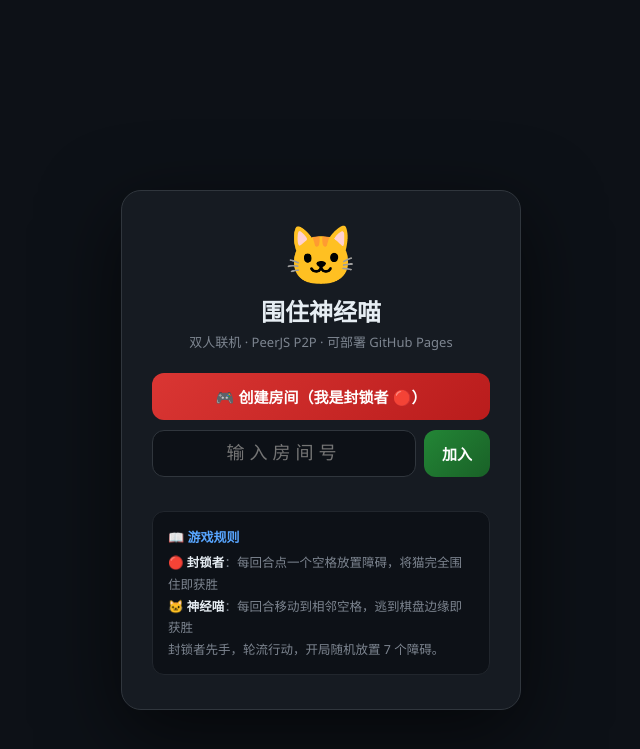
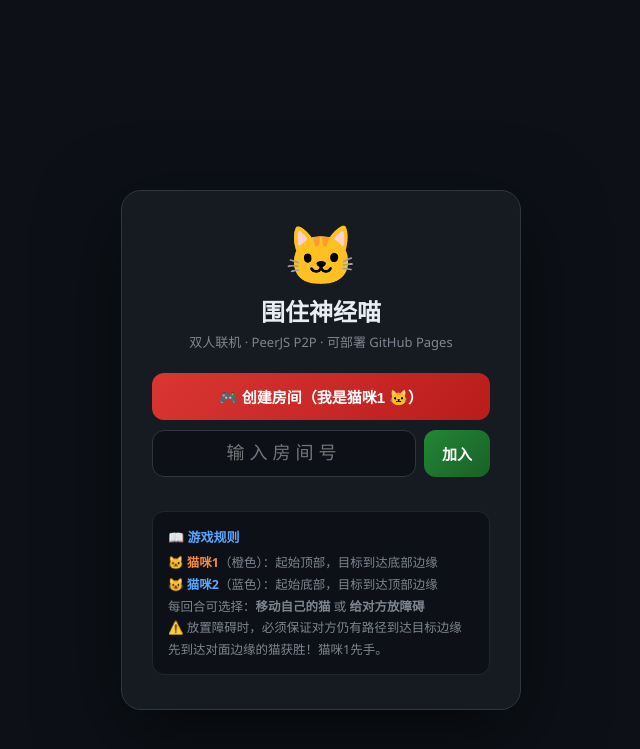
Before and after one commit to RaymondMcGuire/raymondmcguire.github.io, a Jekyll site: the page games/neurocat.html, which Jekyll copies as it is, in a window 1280 px wide. Shown: the top 749 px of the page, without its empty margins (319-959 px from the left). Built offline with Jekyll 4.4.1, drawn with Linux system fonts in a browser that asks for light colours; part of the change alters nothing that is shown.

Commit message:
重构围住神经猫游戏：双猫竞速对战模式
将原"封锁者 vs 猫"改为"猫 vs 猫"对称竞速模式：

核心改动：
- 实现BFS路径验证算法，防止放置障碍堵死对方所有路径
- 双猫系统：cat1（橙🐱）起始顶部目标底部，cat2（蓝😺）起始底部目标顶部
- 行动选择机制：每回合可选择移动自己的猫或给对方放障碍
- 胜利条件：先到达对面边缘的猫获胜

技术实现：
- 添加hasPathToGoal/canCat1Reach/canCat2Reach/isValidBlock路径验证函数
- 重构游戏状态：{board, cats:{cat1,cat2}, turn, winner}
- 新增setActionMode/applyMove/applyBlock游戏逻辑函数
- 完全重写render函数支持双猫渲染和双色高亮（绿=可移动，橙=可放障碍）
- 更新网络消息格式：统一为action消息{type:'move'|'block', player, r, c}
- 角色系统：cat1=房主，cat2=加入者

UI/UX改进：
- 添加行动选择按钮（移动猫咪/放置障碍）
- 新增CSS样式：.cat1/.cat2/.vb/.action-btns/.btn-action
- 更新游戏规则说明、图例、状态提示
- 智能提示：未选择行动模式、障碍非法、堵死路径等

https://claude.ai/code/session_0125u9FxdgeG8Nkb2X1wfoQY

```diff
--- a/games/neurocat.html
+++ b/games/neurocat.html
@@ -60,6 +60,20 @@ h1{font-size:24px;margin:10px 0 4px;font-weight:700}
 .badge{font-size:10px;padding:2px 7px;border-radius:20px;font-weight:700;vertical-align:middle;margin-left:4px}
 .b-on{background:#0d2818;color:#3fb950}.b-off{background:#2d1b1b;color:#f85149}.b-wait{background:#1c2210;color:#f0883e}
 
+/* action buttons */
+.action-btns{display:flex;gap:8px;margin-bottom:12px;max-width:440px;width:100%}
+.btn-action{flex:1;padding:12px;border:2px solid #30363d;border-radius:10px;background:#161b22;color:#e6edf3;font-size:14px;font-weight:700;cursor:pointer;transition:all .2s}
+.btn-action:disabled{opacity:.4;cursor:not-allowed}
+.btn-action.active{background:#238636;border-color:#3fb950;color:#fff;box-shadow:0 0 12px rgba(63,185,80,.4)}
+.btn-action:not(:disabled):hover{border-color:#58a6ff}
+
+/* dual cats */
+.cat1{background:#3b2a00;border:2px solid #f0883e;box-shadow:0 0 12px rgba(240,136,62,.65)}
+.cat2{background:#1a2b3b;border:2px solid #58a6ff;box-shadow:0 0 12px rgba(88,166,255,.65)}
+
+/* block highlight */
+.vb{background:#2d1f10;border:2px solid #f0883e;box-shadow:0 0 7px rgba(240,136,62,.4);cursor:pointer}
+
 /* spinner */
 .spin{display:inline-block;width:14px;height:14px;border:2px solid #7d8590;border-top-color:#e6edf3;border-radius:50%;animation:sp .7s linear infinite;vertical-align:middle;margin-right:6px}
 @keyframes sp{to{transform:rotate(360deg)}}
@@ -74,7 +88,7 @@ h1{font-size:24px;margin:10px 0 4px;font-weight:700}
     <h1>围住神经喵</h1>
     <p class="sub">双人联机 · PeerJS P2P · 可部署 GitHub Pages</p>
 
-    <button id="createBtn" class="btn btn-red" onclick="createRoom()">🎮 创建房间（我是封锁者 🔴）</button>
+    <button id="createBtn" class="btn btn-red" onclick="createRoom()">🎮 创建房间（我是猫咪1 🐱）</button>
 
     <div id="waitBox">
       <div class="wt">✅ 房间已创建，将以下号码分享给朋友</div>
@@ -94,9 +108,11 @@ h1{font-size:24px;margin:10px 0 4px;font-weight:700}
 
     <div class="rules">
       <b class="t">📖 游戏规则</b>
-      <p>🔴 <b style="color:#e6edf3">封锁者</b>：每回合点一个空格放置障碍，将猫完全围住即获胜<br>
-         🐱 <b style="color:#e6edf3">神经喵</b>：每回合移动到相邻空格，逃到棋盘边缘即获胜<br>
-         封锁者先手，轮流行动，开局随机放置 7 个障碍。</p>
+      <p>🐱 <b style="color:#f0883e">猫咪1</b>（橙色）：起始顶部，目标到达底部边缘<br>
+         😺 <b style="color:#58a6ff">猫咪2</b>（蓝色）：起始底部，目标到达顶部边缘<br>
+         每回合可选择：<b>移动自己的猫</b> 或 <b>给对方放障碍</b><br>
+         ⚠️ 放置障碍时，必须保证对方仍有路径到达目标边缘<br>
+         先到达对面边缘的猫获胜！猫咪1先手。</p>
     </div>
   </div>
 </div>
@@ -114,12 +130,17 @@ h1{font-size:24px;margin:10px 0 4px;font-weight:700}
     <button id="rstBtn" class="btn-sm btn-rst" onclick="resetGame()">再来一局</button>
   </div>
   <div class="sbar"><p id="stTxt" style="color:#7d8590"><span class="spin"></span>连接中…</p></div>
+  <div id="actionBtns" class="action-btns">
+    <button id="moveBtn" class="btn-action" onclick="setActionMode('move')">🐾 移动猫咪</button>
+    <button id="blockBtn" class="btn-action" onclick="setActionMode('block')">🚧 放置障碍</button>
+  </div>
   <div id="board"></div>
   <div class="legend">
+    <span class="ld"><span class="ldot cat1"></span>猫咪1🐱（橙）</span>
+    <span class="ld"><span class="ldot cat2"></span>猫咪2😺（蓝）</span>
     <span class="ld"><span class="ldot" style="background:#6e1a1a;border:1px solid #da3633"></span>障碍</span>
-    <span class="ld"><span class="ldot" style="background:#3b2a00;border:2px solid #f0883e"></span>猫咪🐱</span>
     <span class="ld"><span class="ldot" style="background:#0d2818;border:2px solid #3fb950"></span>可移动</span>
-    <span class="ld"><span class="ldot" style="background:#1c2128"></span>空格</span>
+    <span class="ld"><span class="ldot" style="background:#2d1f10;border:2px solid #f0883e"></span>可放障碍</span>
   </div>
 </div>
 
@@ -137,6 +158,7 @@ const PEER_CFG = {
 // ── State ──────────────────────────────────────────────────────────
 let peer=null, conn=null, myRole=null, roomCode=null, gs=null;
 let linked=false, joinTimeout=null, retryCount=0;
+let currentActionMode=null;
 
 // ── Hex helpers ────────────────────────────────────────────────────
 const nbrs=(r,c)=>r%2===0
@@ -146,6 +168,51 @@ const inB=(r,c)=>r>=0&&r<N&&c>=0&&c<N;
 const isEdge=(r,c)=>r===0||r===N-1||c===0||c===N-1;
 const vMoves=(b,r,c)=>nbrs(r,c).filter(([nr,nc])=>inB(nr,nc)&&b[nr][nc]===0);
 const surrounded=(b,r,c)=>vMoves(b,r,c).length===0;
+
+// ── BFS Path Validation ────────────────────────────────────────────
+function hasPathToGoal(board, sr, sc, goalCheck) {
+  const visited = Array(N).fill(null).map(() => Array(N).fill(false));
+  const queue = [[sr, sc]];
+  visited[sr][sc] = true;
+
+  while(queue.length > 0) {
+    const [r, c] = queue.shift();
+    if(goalCheck(r, c)) return true;
+
+    for(const [nr, nc] of nbrs(r, c)) {
+      if(inB(nr, nc) && !visited[nr][nc] && board[nr][nc] === 0) {
+        visited[nr][nc] = true;
+        queue.push([nr, nc]);
+      }
+    }
+  }
+  return false;
+}
+
+function canCat1Reach(board, cat1r, cat1c) {
+  return hasPathToGoal(board, cat1r, cat1c, (r, c) => r === N - 1);
+}
+
+function canCat2Reach(board, cat2r, cat2c) {
+  return hasPathToGoal(board, cat2r, cat2c, (r, c) => r === 0);
+}
+
+function isValidBlock(board, cats, blockR, blockC, currentPlayer) {
+  if((cats.cat1.r === blockR && cats.cat1.c === blockC) ||
+     (cats.cat2.r === blockR && cats.cat2.c === blockC)) {
+    return false;
+  }
+
+  const testBoard = board.map(row => [...row]);
+  testBoard[blockR][blockC] = 1;
+
+  const opponent = currentPlayer === 'cat1' ? 'cat2' : 'cat1';
+  if(opponent === 'cat1') {
+    return canCat1Reach(testBoard, cats.cat1.r, cats.cat1.c);
+  } else {
+    return canCat2Reach(testBoard, cats.cat2.r, cats.cat2.c);
+  }
+}
 
 // ── Helpers ────────────────────────────────────────────────────────
 function $(id){return document.getElementById(id);}
@@ -167,9 +234,11 @@ function randCode(){
 function mkState(){
   const b=Array(N).fill(null).map(()=>Array(N).fill(0));
   let n=0;
-  while(n<7){const r=Math.floor(Math.random()*N),c=Math.floor(Math.random()*N);
-    if(!b[r][c]&&!(r===4&&c===4)){b[r][c]=1;n++;}}
-  return{board:b,cat:{r:4,c:4},turn:'blocker',winner:null};
+  while(n<3){
+    const r=Math.floor(Math.random()*N),c=Math.floor(Math.random()*N);
+    if(!b[r][c]&&r!==0&&r!==N-1&&c!==4){b[r][c]=1;n++;}
+  }
+  return{board:b,cats:{cat1:{r:0,c:4},cat2:{r:8,c:4}},turn:'cat1',winner:null};
 }
 
 // ── Send / Receive ──────────────────────────────────────────────────
@@ -182,10 +251,15 @@ function onData(raw){
   try{m=typeof raw==='string'?JSON.parse(raw):raw;}catch{return;}
   if(m.type==='state'){
     gs=m.data; render(); syncStatus();
-  } else if(m.type==='cat_move' && myRole==='blocker'){
-    applyMove(m.data.r, m.data.c);
-  } else if(m.type==='reset' && myRole==='cat'){
-    gs=m.data; render(); syncStatus();
+  } else if(m.type==='action'){
+    if(m.data.player===myRole) return;
+    if(m.data.type==='move'){
+      applyMove(m.data.player,m.data.r,m.data.c);
+    } else if(m.data.type==='block'){
+      applyBlock(m.data.player,m.data.r,m.data.c);
+    }
+  } else if(m.type==='reset'){
+    gs=m.data; currentActionMode=null; render(); syncStatus();
   }
 }
 
@@ -194,7 +268,7 @@ function wireConn(c){
   conn.on('open',()=>{
     clearTimeout(joinTimeout);
     linked=true; badge('on');
-    if(myRole==='blocker'){
+    if(myRole==='cat1'){
       gs=mkState(); send('state',gs); render(); syncStatus();
     }
   });
@@ -215,7 +289,7 @@ function createRoom(){
   setInfo('正在连接信令服务器…');
   destroyPeer();
   const code=randCode();
-  roomCode=code; myRole='blocker';
+  roomCode=code; myRole='cat1';
 
   peer=new Peer('nc-'+code, PEER_CFG);
 
@@ -251,12 +325,12 @@ function joinRoom(){
   if(code.length<4){setErr('请输入房间号（4-6位）');return;}
   setErr(''); setInfo('正在连接信令服务器…');
   destroyPeer();
-  myRole='cat'; roomCode=code;
+  myRole='cat2'; roomCode=code;
 
   peer=new Peer(PEER_CFG);
 
   peer.on('open',()=>{
-    setInfo('正在连接封锁者…');
+    setInfo('正在连接猫咪1…');
     conn=peer.connect('nc-'+code,{reliable:true,serialization:'json'});
     wireConn(conn);
     showGame();
@@ -285,38 +359,73 @@ function joinRoom(){
 }
 
 // ── Game logic ────────────────────────────────────────────────────────
-function handleClick(r,c){
-  if(!gs||gs.winner||!linked) return;
-  if(myRole==='blocker'&&gs.turn==='blocker'){
-    if(gs.board[r][c]||(r===gs.cat.r&&c===gs.cat.c)) return;
-    applyBlock(r,c);
-  } else if(myRole==='cat'&&gs.turn==='cat'){
-    const vm=vMoves(gs.board,gs.cat.r,gs.cat.c);
-    if(!vm.some(([nr,nc])=>nr===r&&nc===c)) return;
-    send('cat_move',{r,c});
-    st('⏳ 等待封锁者确认…','#7d8590');
-  }
+function setActionMode(mode){
+  if(!gs||gs.winner||!linked||gs.turn!==myRole) return;
+  currentActionMode=mode;
+  render();
 }
 
-function applyBlock(r,c){
-  const nb=gs.board.map(row=>[...row]); nb[r][c]=1;
-  const win=surrounded(nb,gs.cat.r,gs.cat.c)?'blocker':null;
-  gs={...gs,board:nb,turn:win?'blocker':'cat',winner:win};
+function handleClick(r,c){
+  if(!gs||gs.winner||!linked||gs.turn!==myRole) return;
+
+  if(!currentActionMode){
+    st('⚠️ 请先选择行动：移动猫咪 或 放置障碍','#f0883e');
+    return;
+  }
+
+  const myCat=gs.cats[myRole];
+
+  if(currentActionMode==='move'){
+    const vm=vMoves(gs.board,myCat.r,myCat.c);
+    if(!vm.some(([nr,nc])=>nr===r&&nc===c)) return;
+    send('action',{type:'move',player:myRole,r,c});
+    applyMove(myRole,r,c);
+  } else if(currentActionMode==='block'){
+    if(gs.board[r][c]===1) return;
+    if((gs.cats.cat1.r===r&&gs.cats.cat1.c===c)||
+       (gs.cats.cat2.r===r&&gs.cats.cat2.c===c)){
+      st('⚠️ 不能在猫的位置放置障碍','#f85149');
+      return;
+    }
+    if(!isValidBlock(gs.board,gs.cats,r,c,myRole)){
+      st('⚠️ 该障碍会堵死对方所有路径，请选择其他位置','#f85149');
+      return;
+    }
+    send('action',{type:'block',player:myRole,r,c});
+    applyBlock(myRole,r,c);
+  }
+
+  currentActionMode=null;
+}
+
+function applyMove(player,r,c){
+  const newCats={...gs.cats};
+  newCats[player]={r,c};
+
+  let winner=null;
+  if(player==='cat1'&&r===N-1) winner='cat1';
+  if(player==='cat2'&&r===0) winner='cat2';
+
+  const nextTurn=winner?player:(player==='cat1'?'cat2':'cat1');
+
+  gs={...gs,cats:newCats,turn:nextTurn,winner};
   send('state',gs); render(); syncStatus();
 }
 
-function applyMove(r,c){
-  if(!gs||gs.turn!=='cat'||gs.winner) return;
-  const vm=vMoves(gs.board,gs.cat.r,gs.cat.c);
-  if(!vm.some(([nr,nc])=>nr===r&&nc===c)) return;
-  const win=isEdge(r,c)?'cat':null;
-  gs={...gs,cat:{r,c},turn:win?'cat':'blocker',winner:win};
+function applyBlock(player,r,c){
+  const newBoard=gs.board.map(row=>[...row]);
+  newBoard[r][c]=1;
+
+  const nextTurn=player==='cat1'?'cat2':'cat1';
+
+  gs={...gs,board:newBoard,turn:nextTurn};
   send('state',gs); render(); syncStatus();
 }
 
 function resetGame(){
-  if(myRole!=='blocker') return;
+  if(myRole!=='cat1') return;
   gs=mkState(); send('reset',gs);
+  currentActionMode=null;
   $('rstBtn').style.display='none';
   render(); syncStatus();
 }
@@ -324,8 +433,26 @@ function resetGame(){
 // ── Render ────────────────────────────────────────────────────────────
 function render(){
   if(!gs||!gs.board) return;
-  const{board,cat,turn,winner}=gs;
-  const vm=myRole==='cat'&&turn==='cat'&&!winner?vMoves(board,cat.r,cat.c):[];
+  const{board,cats,turn,winner}=gs;
+
+  const myCat=cats[myRole];
+  let highlightCells=[];
+  if(!winner&&turn===myRole&&linked){
+    if(currentActionMode==='move'){
+      highlightCells=vMoves(board,myCat.r,myCat.c);
+    } else if(currentActionMode==='block'){
+      for(let r=0;r<N;r++){
+        for(let c=0;c<N;c++){
+          if(board[r][c]===0&&
+             !(cats.cat1.r===r&&cats.cat1.c===c)&&
+             !(cats.cat2.r===r&&cats.cat2.c===c)){
+            highlightCells.push([r,c]);
+          }
+        }
+      }
+    }
+  }
+
   const wrap=$('board');
   wrap.style.cssText=`position:relative;width:${N*STEP+STEP/2}px;height:${(N-1)*RH+CS}px`;
   let html='';
@@ -333,26 +460,68 @@ function render(){
     const ox=r%2?STEP/2:0;
     for(let c=0;c<N;c++){
       const x=ox+c*STEP, y=r*RH;
-      const isCat=cat&&cat.r===r&&cat.c===c;
+      const isCat1=cats.cat1.r===r&&cats.cat1.c===c;
+      const isCat2=cats.cat2.r===r&&cats.cat2.c===c;
       const isBlk=board[r][c]===1;
-      const isVM=vm.some(([nr,nc])=>nr===r&&nc===c);
+      const isHL=highlightCells.some(([nr,nc])=>nr===r&&nc===c);
       let cls='cell ';
-      if(isCat)cls+='cat';
-      else if(isBlk)cls+='blk';
-      else if(isVM)cls+='vm';
-      else if(isEdge(r,c))cls+='edge';
-      else cls+='empty';
-      const clickable=linked&&!winner&&(
-        (myRole==='blocker'&&turn==='blocker'&&!isCat&&!isBlk)||
-        (myRole==='cat'&&turn==='cat'&&isVM)
-      );
+      let emoji='';
+
+      if(isCat1){
+        cls+='cat cat1';
+        emoji='🐱';
+      } else if(isCat2){
+        cls+='cat cat2';
+        emoji='😺';
+      } else if(isBlk){
+        cls+='blk';
+      } else if(isHL){
+        cls+=currentActionMode==='move'?'vm':'vb';
+      } else if(isEdge(r,c)){
+        cls+='edge';
+      } else {
+        cls+='empty';
+      }
+
+      const clickable=!winner&&turn===myRole&&linked&&isHL;
       if(clickable)cls+=' clk';
+
       const oc=clickable?`onclick="handleClick(${r},${c})"`:'';
-      html+=`<div class="${cls}" style="left:${x}px;top:${y}px;width:${CS}px;height:${CS}px" ${oc}>${isCat?'🐱':''}</div>`;
+      html+=`<div class="${cls}" style="left:${x}px;top:${y}px;width:${CS}px;height:${CS}px" ${oc}>${emoji}</div>`;
     }
   }
   wrap.innerHTML=html;
-  if(winner&&myRole==='blocker') $('rstBtn').style.display='';
+
+  updateActionButtons();
+
+  if(winner&&myRole==='cat1') $('rstBtn').style.display='';
+}
+
+function updateActionButtons(){
+  const moveBtn=$('moveBtn');
+  const blockBtn=$('blockBtn');
+
+  if(!gs||gs.winner||!linked||gs.turn!==myRole){
+    moveBtn.disabled=true;
+    blockBtn.disabled=true;
+    moveBtn.classList.remove('active');
+    blockBtn.classList.remove('active');
+    return;
+  }
+
+  moveBtn.disabled=false;
+  blockBtn.disabled=false;
+
+  if(currentActionMode==='move'){
+    moveBtn.classList.add('active');
+    blockBtn.classList.remove('active');
+  } else if(currentActionMode==='block'){
+    moveBtn.classList.remove('active');
+    blockBtn.classList.add('active');
+  } else {
+    moveBtn.classList.remove('active');
+    blockBtn.classList.remove('active');
+  }
 }
 
 function syncStatus(){
@@ -360,15 +529,23 @@ function syncStatus(){
   const{turn,winner}=gs;
   if(winner){
     const win=winner===myRole;
-    st(win?(winner==='blocker'?'🎉 你成功围住了猫咪！':'🎉 猫咪逃脱成功，你赢了！')
-          :(winner==='blocker'?'😿 猫咪被围住了，你输了…':'😿 封锁者围住了你，你输了…'),
+    const goalText=winner==='cat1'?'到达底部':'到达顶部';
+    st(win?`🎉 恭喜！你的猫咪${goalText}，你赢了！`
+          :`😿 对手的猫咪${goalText}，你输了…`,
        win?'#3fb950':'#f85149');
     return;
   }
-  if(turn===myRole)
-    st(myRole==='blocker'?'✨ 你的回合！点击空格放置障碍':'✨ 你的回合！点击绿色格子移动','#58a6ff');
-  else
-    st(`⏳ 等待${turn==='blocker'?'封锁者':'猫咪'}行动…`,'#7d8590');
+  if(turn===myRole){
+    if(!currentActionMode){
+      st('✨ 你的回合！请选择行动：移动猫咪 或 放置障碍','#58a6ff');
+    } else if(currentActionMode==='move'){
+      st('✨ 移动模式：点击绿色格子移动你的猫咪','#3fb950');
+    } else {
+      st('✨ 障碍模式：点击空格放置障碍（不能堵死对方所有路径）','#f0883e');
+    }
+  } else {
+    st(`⏳ 等待对手行动…`,'#7d8590');
+  }
 }
 
 // ── Nav ──────────────────────────────────────────────────────────────
@@ -376,15 +553,15 @@ function showGame(){
   $('lobby').classList.remove('on');
   $('game').classList.add('on');
   $('roomTxt').textContent=roomCode;
-  $('roleTxt').innerHTML=myRole==='blocker'
-    ?'<span style="color:#f85149;font-weight:700">🔴 封锁者</span>'
-    :'<span style="color:#f0883e;font-weight:700">🐱 猫咪</span>';
+  $('roleTxt').innerHTML=myRole==='cat1'
+    ?'<span style="color:#f0883e;font-weight:700">🐱 猫咪1</span>'
+    :'<span style="color:#58a6ff;font-weight:700">😺 猫咪2</span>';
 }
 
 function goHome(){
   clearTimeout(joinTimeout);
   destroyPeer();
-  gs=null; myRole=null; roomCode=null; linked=false; retryCount=0;
+  gs=null; myRole=null; roomCode=null; linked=false; retryCount=0; currentActionMode=null;
   $('game').classList.remove('on'); $('lobby').classList.add('on');
   $('waitBox').style.display='none'; $('createBtn').style.display='';
   $('createBtn').disabled=false; $('codeIn').value='';
```
